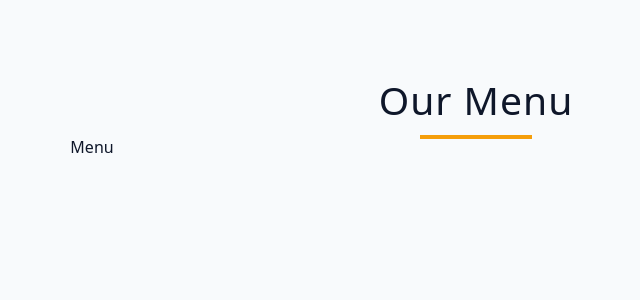
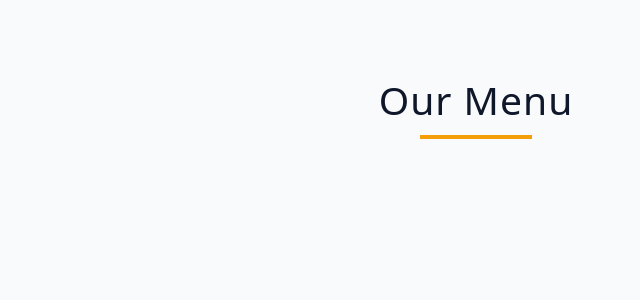
Before and after one commit to isnendyankp/cafemenu, a React (Vite) app: page / in a window 1280 px wide. Shown: the top 300 px of the page, without its empty margins (164-804 px from the left). Built offline with nearby package versions, Linux system fonts and the light colour scheme.

Commit message:
s7-197:Add call map function for para items

```diff
--- a/src/Menu.jsx
+++ b/src/Menu.jsx
@@ -3,7 +3,9 @@ import React from 'react'
 const Menu = ({items}) => {
   return (
     <div className='section-center'>
-      Menu
+      {items.map(() =>{
+
+      })}
     </div>
   )
 }
@@ -14,3 +16,4 @@ export default Menu
 // - s7-197:Cr8 menu.jsx file with base structure
 // - s7-197:Add prop items on Menu
 // - s7-197:Add section-center className at div
+// - s7-197:Add call map function for parameter items
```
